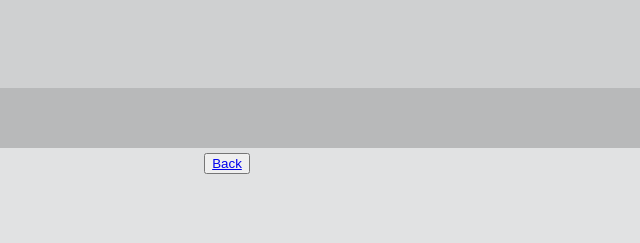
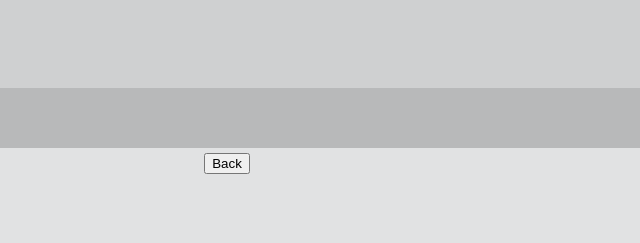
Before and after one commit to Grogu1010/BettingWar, a plain HTML site: page zacswar.html in a window 1280 px wide. Shown: the top 243 px of the page, 413-1053 px from the left. Drawn offline with Linux system fonts and the light colour scheme.

Commit message:
Update zacswar.html

```diff
--- a/zacswar.html
+++ b/zacswar.html
@@ -14,7 +14,7 @@
       </div>
     </div>
     <div class="main">
-        <a href="index.html"><button>Back</a></button>
+        <a href="index.html"><button>Back</button></a>
     </div>
   </body>
 </html>
```
